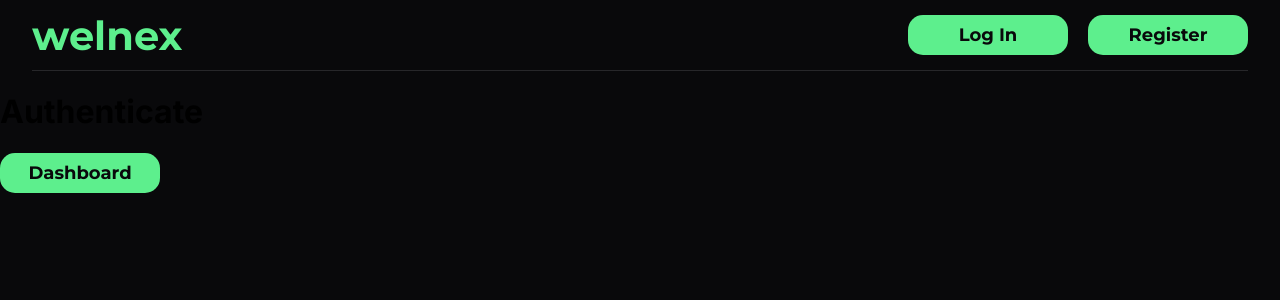
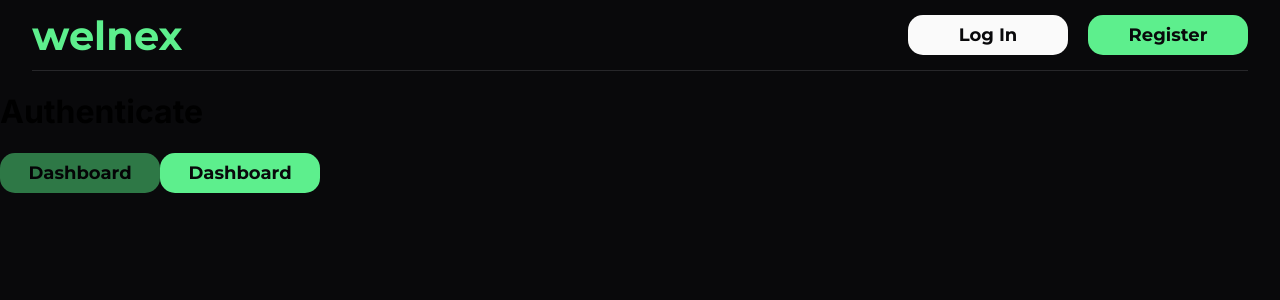
Before and after one commit to yodreik/frontend, a Next.js app: page /test in a window 1280 px wide. Shown: the top 300 px of the page. Built offline with nearby package versions, Linux system fonts and the light colour scheme.

Commit message:
chore: small button update

```diff
--- a/package.json
+++ b/package.json
@@ -11,11 +11,13 @@
   },
   "dependencies": {
     "jsonwebtoken": "^9.0.2",
-    "next": "14.2.6",
+    "next": "^14.2.7",
     "react": "^18",
     "react-dom": "^18"
   },
   "devDependencies": {
+    "@swc/cli": "^0.4.0",
+    "@swc/core": "^1.7.22",
     "@types/jsonwebtoken": "^9.0.6",
     "@types/node": "^20",
     "@types/react": "^18",
--- a/src/app/test/page.tsx
+++ b/src/app/test/page.tsx
@@ -2,6 +2,7 @@
 
 import Header from "@/components/header/header";
 import Button from "@/components/button/button";
+import style from "./page.module.css";
 
 const AuthenticatePage = () => {
   return (
@@ -10,6 +11,13 @@ const AuthenticatePage = () => {
       <div>
         <h1>Authenticate</h1>
         <Button
+          className={style.color}
+          label="Dashboard"
+          onClick={() => console.log("clicked")}
+          disabled={true}
+        />
+        <Button
+          className={style.color}
           label="Dashboard"
           onClick={() => console.log("clicked")}
           disabled={false}
--- a/src/components/button/button.module.css
+++ b/src/components/button/button.module.css
@@ -20,7 +20,7 @@
 
 .button:disabled {
     cursor: default;
-    background-color: var(--dark-green);
+    filter: brightness(0.5);
     transition: 0.3s;
 }
 
--- a/src/components/button/button.tsx
+++ b/src/components/button/button.tsx
@@ -6,6 +6,7 @@ import PropTypes from "prop-types";
 
 // TODO: Pass a color for button through a props, perfectly from globals.css
 interface Props {
+  className?: string;
   label?: string;
   onClick?: () => void;
   disabled?: boolean;
@@ -14,7 +15,7 @@ interface Props {
 const Button = (props: Props) => {
   return (
     <button
-      className={styles.button}
+      className={`${styles.button} ${props.className}`}
       disabled={props.disabled}
       onClick={props.onClick}
     >
--- a/src/components/header/header.module.css
+++ b/src/components/header/header.module.css
@@ -45,3 +45,12 @@
 
     background-color: var(--gray);
 }
+
+.loginButton {
+    background-color: var(--white);
+    color: var(--black);
+}
+
+.loginButton:not([disabled]):hover {
+    box-shadow: 0 0 15px var(--white);
+}
--- a/src/components/header/header.tsx
+++ b/src/components/header/header.tsx
@@ -9,13 +9,13 @@ const Header = () => {
           <div className={styles.logo}>welnex</div>
           <div className={styles.buttons}>
             <Button
-              className={styles.button}
+              className={styles.loginButton}
               label="Log In"
               onClick={() => console.log("clicked log in")}
               disabled={false}
             />
             <Button
-              className={styles.button}
+              className={styles.registerButton}
               label="Register"
               onClick={() => console.log("clicked register")}
               disabled={false}
```
Also changed, not shown: src/app/test/page.module.css (+4 -0 lines), src/components/input/input.css (deleted), src/components/input/input.module.css (added), 1 other file (tests, documents, lock files or other folders).
